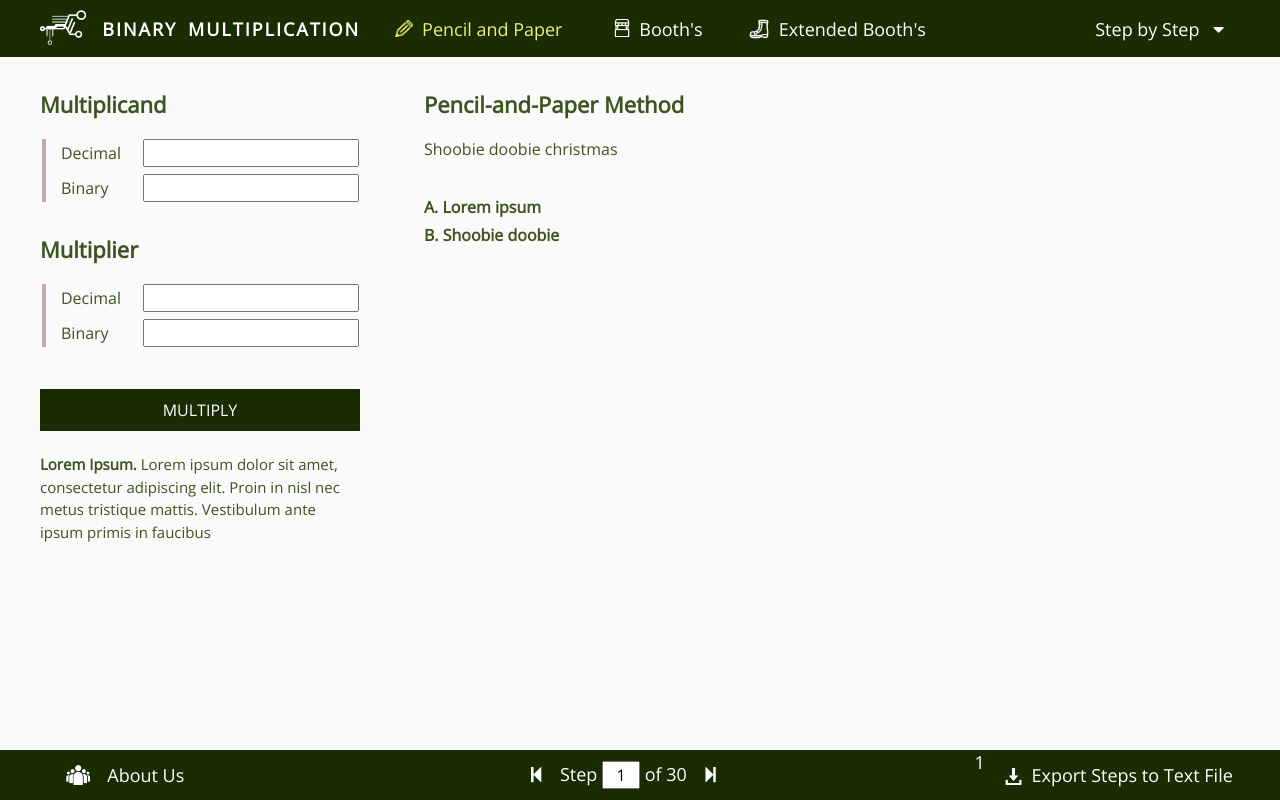
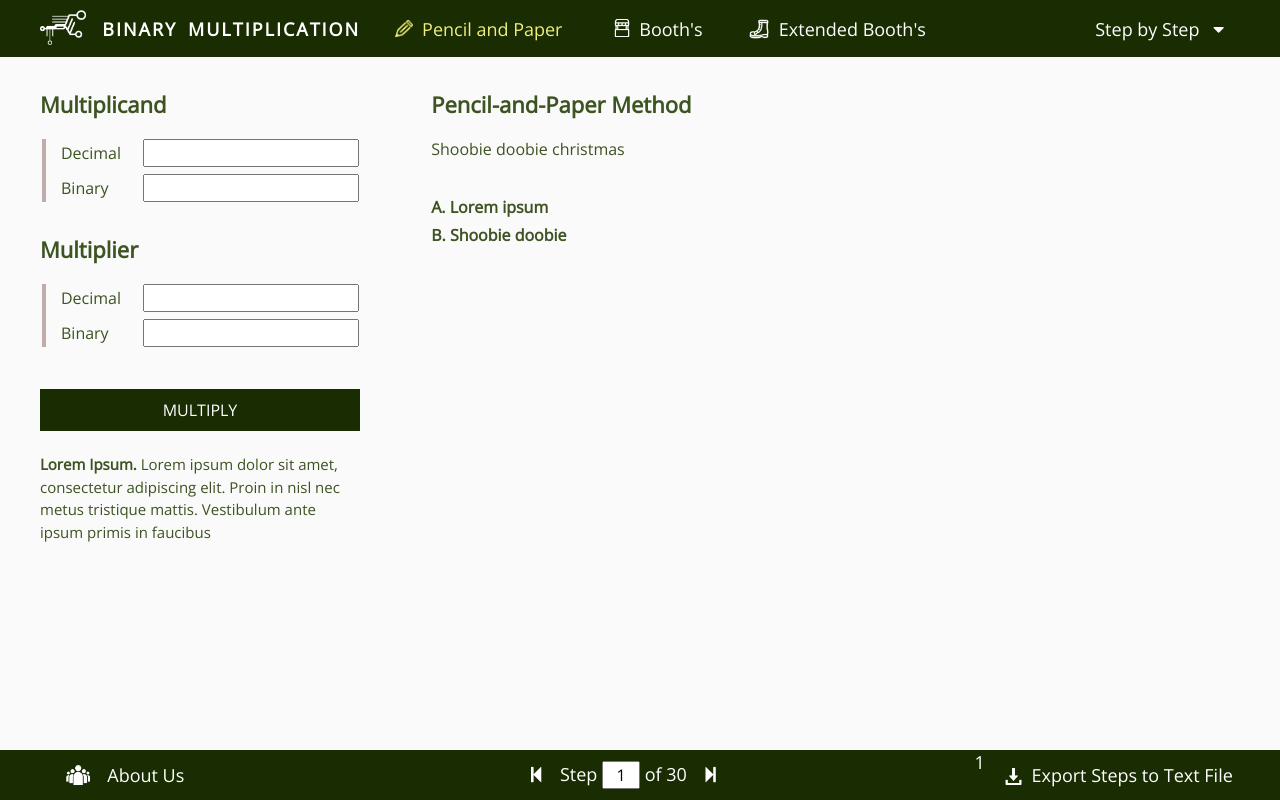
Before and after one commit to memgonzales/binary-multiplication, a PHP site: page / in a window 1280 px wide. Run offline with PHP 8.4, Linux system fonts and the light colour scheme.

Commit message:
Adjust width of results for better rescaling

```diff
--- a/style/body.css
+++ b/style/body.css
@@ -1,10 +1,12 @@
 /* General style sheet for the input (left section) and results area (right section) */
 
 #workspace {
-	width: 70%; /* Calculated as 100% - margin-left */
+	width: calc(71% - 20px); /* Calculated as 100% - margin-left */
 	min-height: calc(100vh - 30px);
 	padding: 0px;
-	margin-left: 30%; /* Should be greater than width of #input-numbers */
+	margin-left: calc(
+		29% + 20px
+	); /* Should be greater than width of #input-numbers */
 	margin-top: 20px;
 	color: var(--green-emphasis);
 	font-size: 16px;
```
